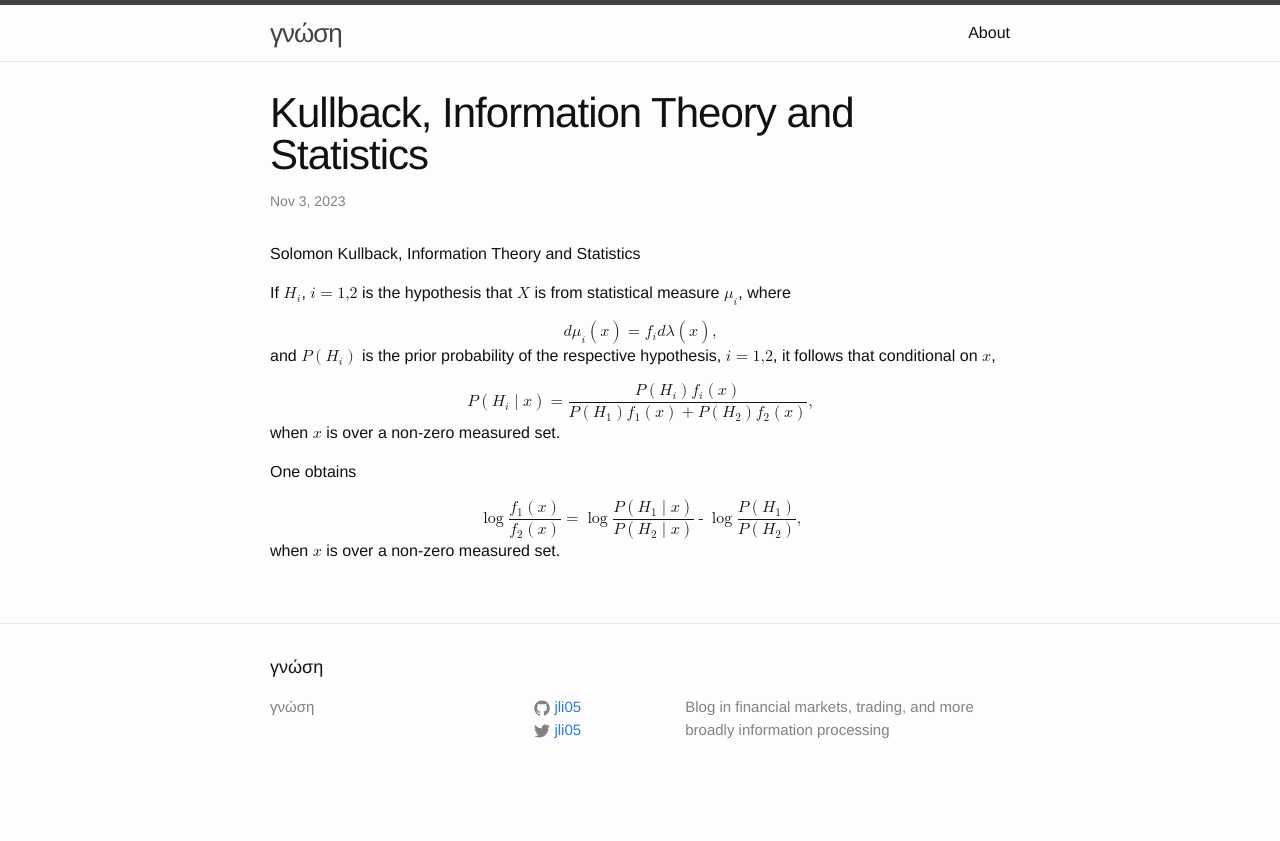
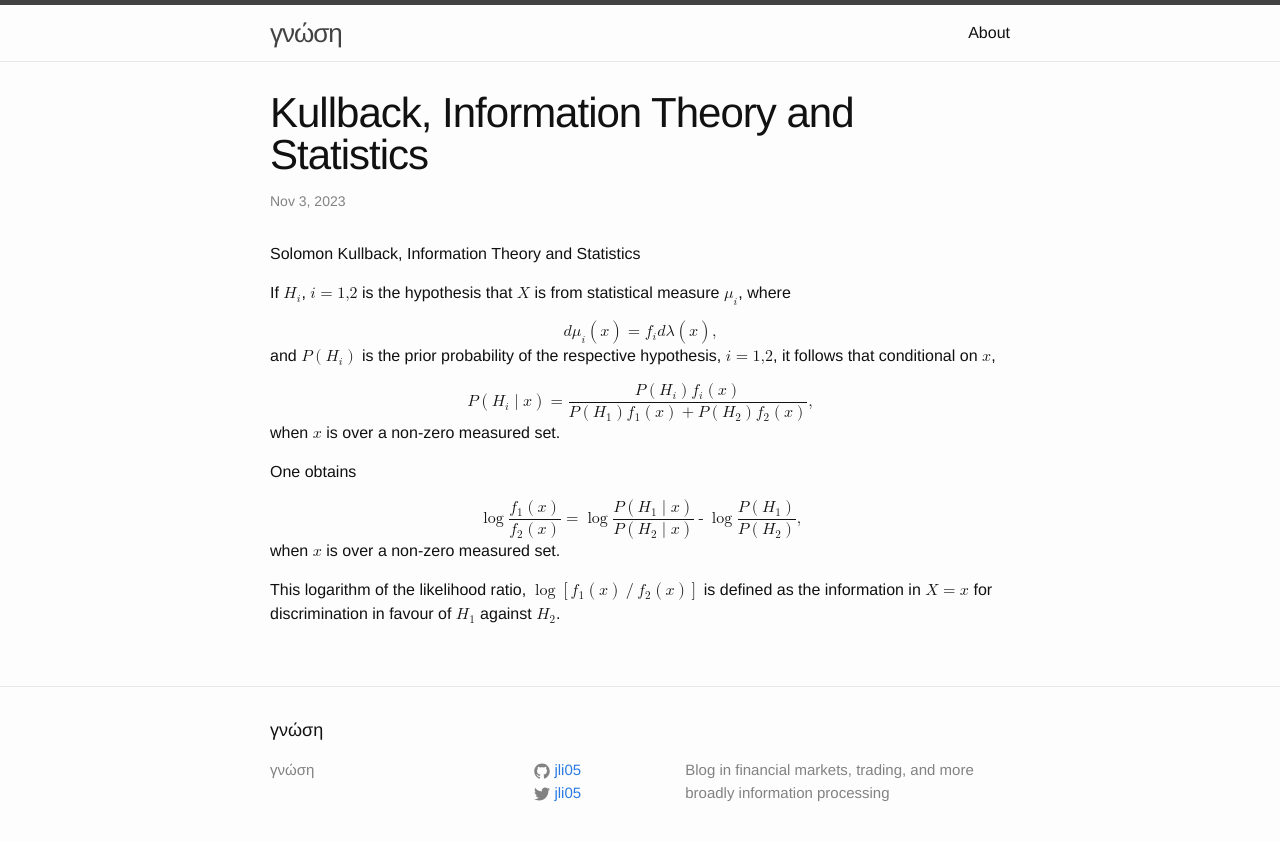
Before and after one commit to jli05/jli05.github.io, a Jekyll site: the page built from _posts/2023-11-03-Kullback-Book.md, in a window 1280 px wide. Shown: the top 841 px of the page. Built offline with Jekyll 4.4.1, drawn with Linux system fonts in a browser that asks for light colours.

Commit message:
add point-wise information

```diff
--- a/_posts/2023-11-03-Kullback-Book.md
+++ b/_posts/2023-11-03-Kullback-Book.md
@@ -39,3 +39,5 @@ One obtains
 </math>
 
 when <math><mi>x</mi></math> is over a non-zero measured set.
+
+This logarithm of the likelihood ratio, <math><mo>log</mo><mo>[</mo><msub><mi>f</mi><mi>1</mi></msub><mo>(</mo><mi>x</mi><mo>)</mo><mo>/</mo><msub><mi>f</mi><mi>2</mi></msub><mo>(</mo><mi>x</mi><mo>)</mo><mo>]</mo></math> is defined as the information in <math><mi>X</mi><mo>=</mo><mi>x</mi></math> for discrimination in favour of <math><msub><mi>H</mi><mi>1</mi></msub></math> against <math><msub><mi>H</mi><mi>2</mi></msub></math>.
```
